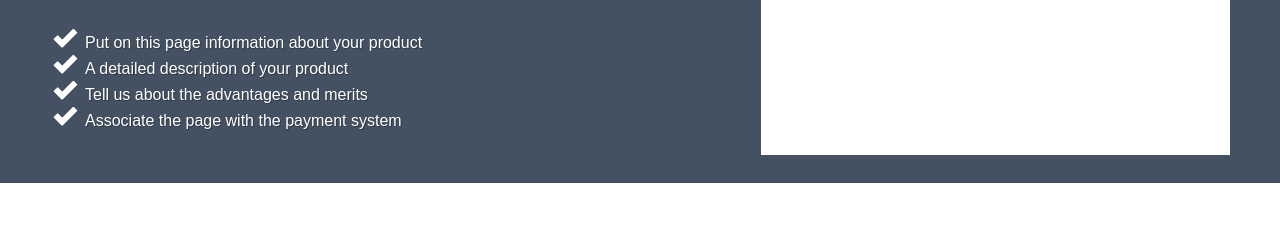
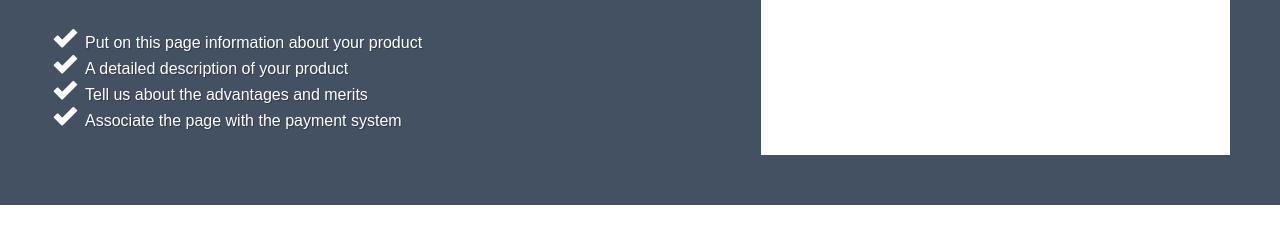
Before and after one commit to Yudaev/GB-simple-psd-template, a plain HTML site: page index.html in a window 1280 px wide. Shown: the part 109-335 px from the top of the page. Drawn offline with Linux system fonts and the light colour scheme.

Commit message:
Добавил решение для float через clear both after

```diff
--- a/css/style.css
+++ b/css/style.css
@@ -21,6 +21,13 @@ header, footer, section {
 header, footer {
     background-color: #445162;
     color: white;
+}
+
+header:after {
+    content: "";
+    display: block;
+    width: 100%;
+    clear: both;
 }
 
 header ul {
```
